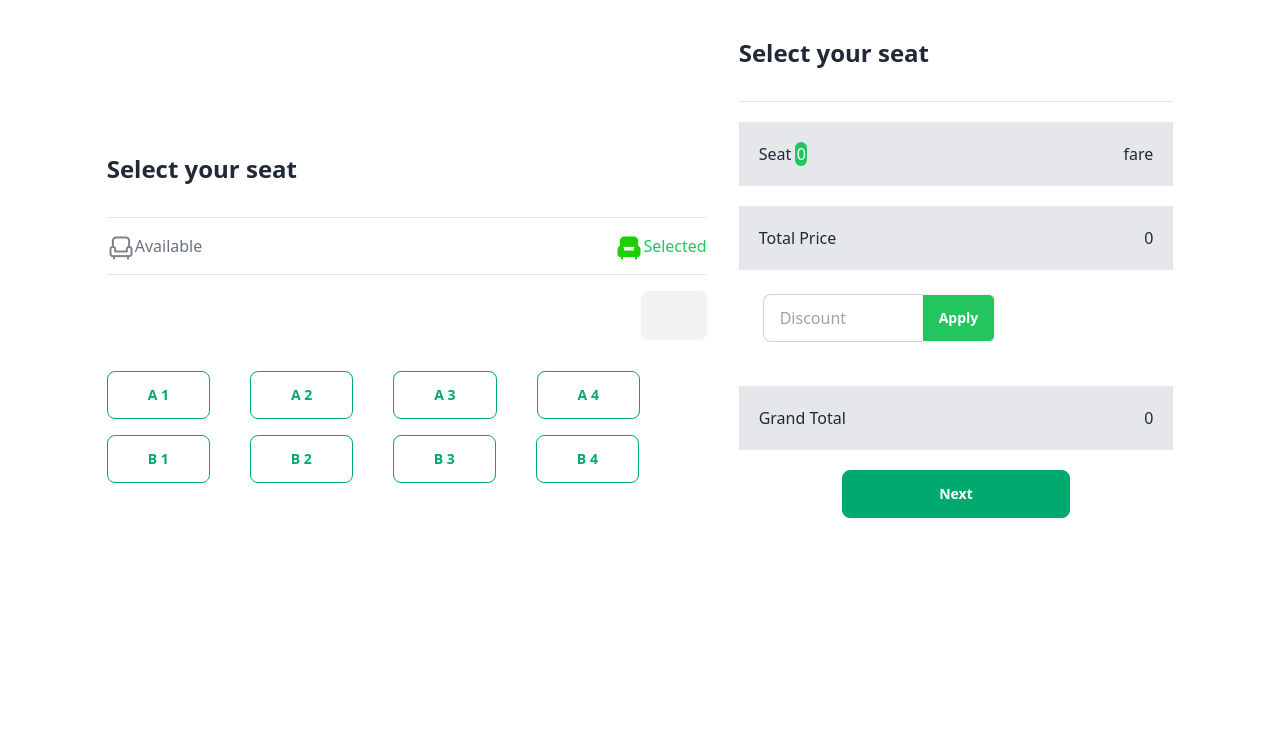
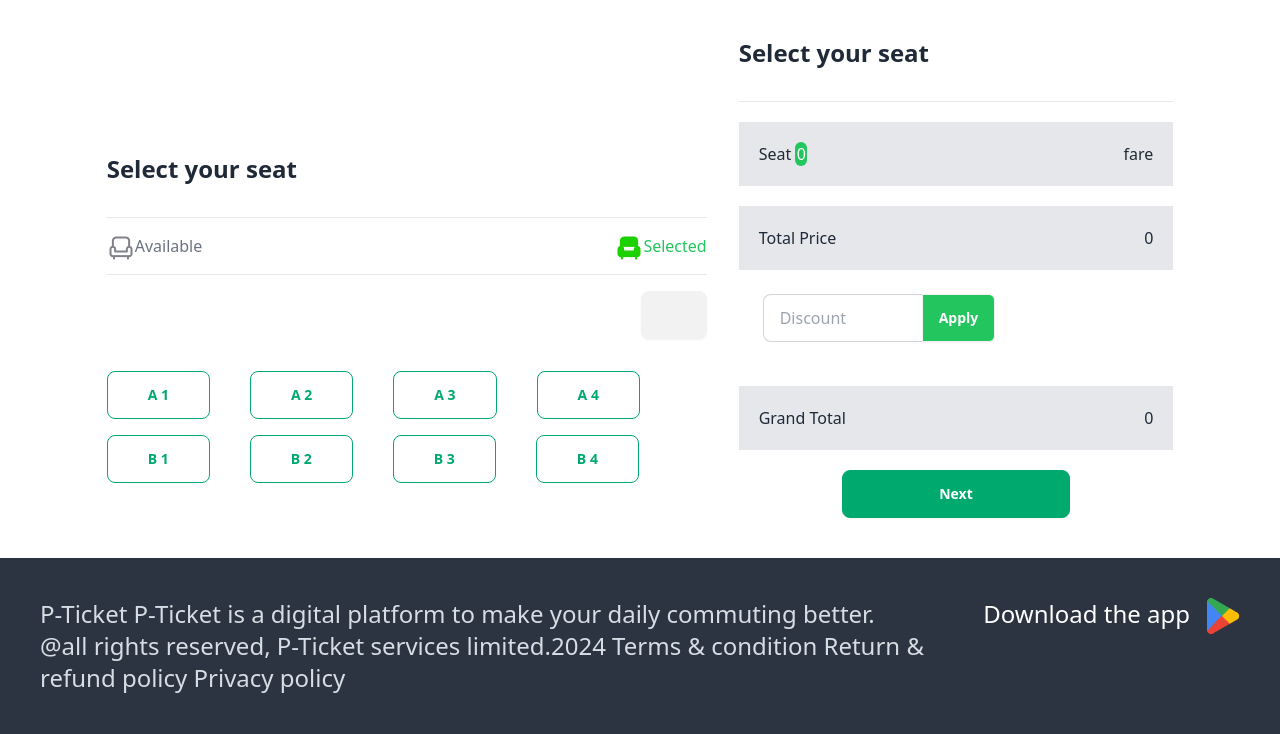
Before and after one commit to abid968/smart-ticketing, a plain HTML site: page index.html in a window 1280 px wide. Shown: the part 2324-3058 px from the top of the page. Before the commit the page ends 2882 px from the top, so only its background shows below. Drawn offline with nearby package versions, Linux system fonts and the light colour scheme.

Commit message:
added footer section

```diff
--- a/index.html
+++ b/index.html
@@ -210,9 +210,23 @@
         </div>
         <!--ticket select end-->
     </main>
-    <footer>
 
-    </footer>
-
+      <footer class="footer p-10 bg-neutral text-neutral-content">
+        <aside>
+          <p class="text-2xl">P-Ticket
+            P-Ticket is a digital platform to make your daily commuting better.
+            <br>
+            @all rights reserved, P-Ticket services limited.2024
+            Terms & condition
+            Return & refund policy
+            Privacy policy</p>
+        </aside>
+        <nav>
+          <div class="grid grid-flow-col gap-4">
+            <h3 class="text-white text-2xl">Download the app</h3>
+            <a><img src="images/playstore.png" alt=""></a>
+          </div>
+        </nav>
+      </footer>
 </body>
 </html>
```
